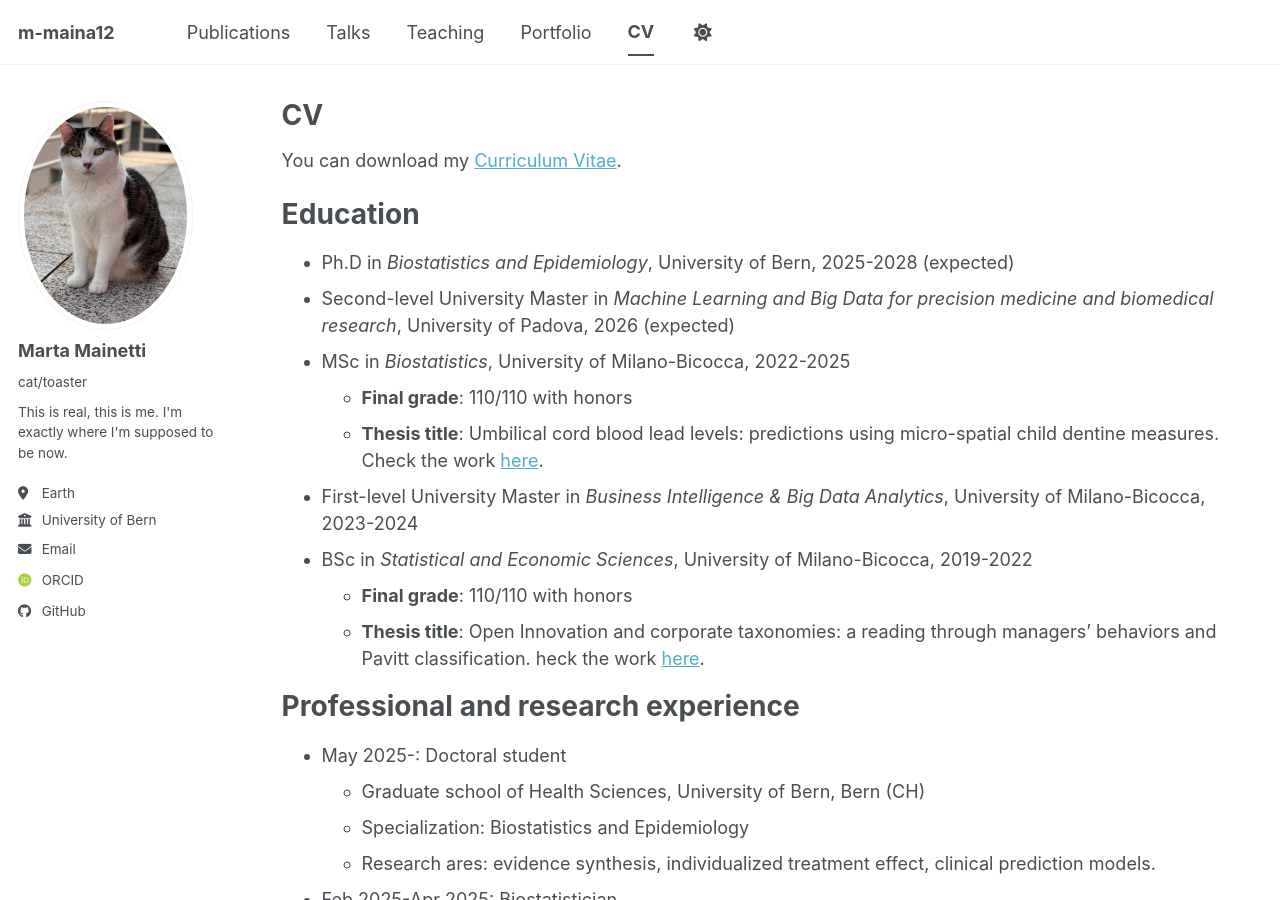
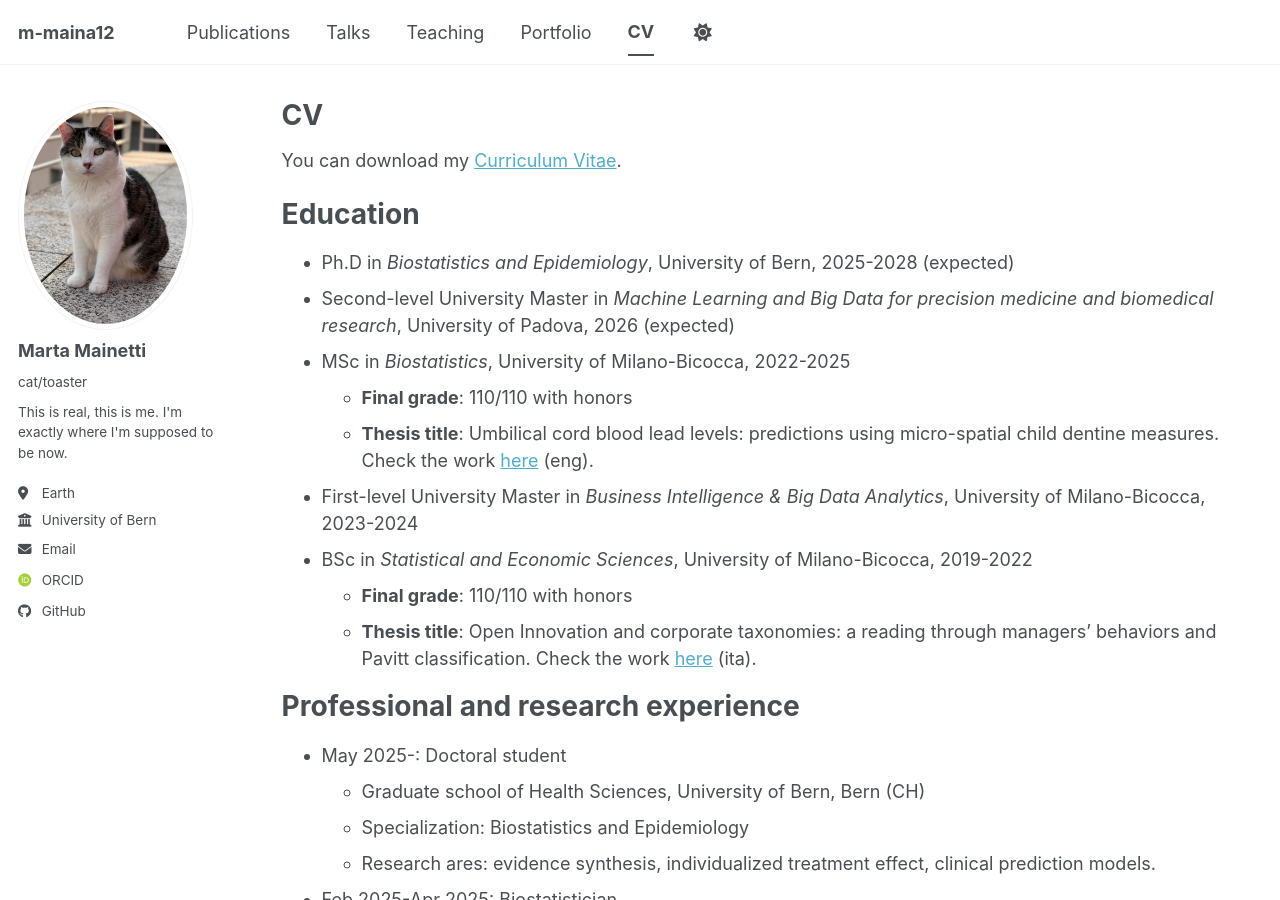
Before and after one commit to m-maina12/m-maina12.github.io, a Jekyll site: the page built from _pages/cv.md, in a window 1280 px wide and 900 px high. Built offline with Jekyll 4.4.1, drawn with Linux system fonts in a browser that asks for light colours; some web fonts are replaced; a script bundle is joined from its source files by our own code; library files that are not in the unit come from our copies.

Commit message:
Update cv.md

```diff
--- a/_pages/cv.md
+++ b/_pages/cv.md
@@ -18,11 +18,11 @@ Education
 * Second-level University Master in *Machine Learning and Big Data for precision medicine and biomedical research*, University of Padova, 2026 (expected)
 * MSc in *Biostatistics*, University of Milano-Bicocca, 2022-2025
   * **Final grade**: 110/110 with honors
-  * **Thesis title**: Umbilical cord blood lead levels: predictions using micro-spatial child dentine measures. Check the work [here](https://m-maina12.github.io/files/Mainetti_Biostat_thesis.pdf).
+  * **Thesis title**: Umbilical cord blood lead levels: predictions using micro-spatial child dentine measures. Check the work [here](https://m-maina12.github.io/files/Mainetti_Biostat_thesis.pdf) (eng).
 * First-level University Master in *Business Intelligence & Big Data Analytics*, University of Milano-Bicocca, 2023-2024
 * BSc in *Statistical and Economic Sciences*, University of Milano-Bicocca, 2019-2022
   * **Final grade**: 110/110 with honors
-  * **Thesis title**: Open Innovation and corporate taxonomies: a reading through managers’ behaviors and Pavitt classification. heck the work [here](https://m-maina12.github.io/files/triennale_850868.pdf).
+  * **Thesis title**: Open Innovation and corporate taxonomies: a reading through managers’ behaviors and Pavitt classification. Check the work [here](https://m-maina12.github.io/files/triennale_850868.pdf) (ita).
 
 Professional and research experience
 ======
```
